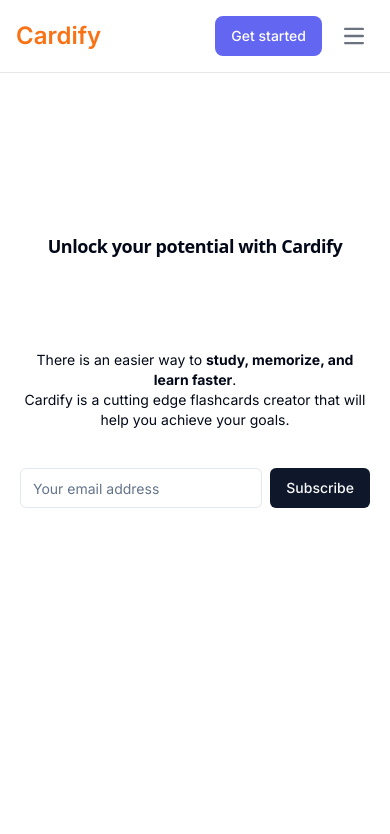
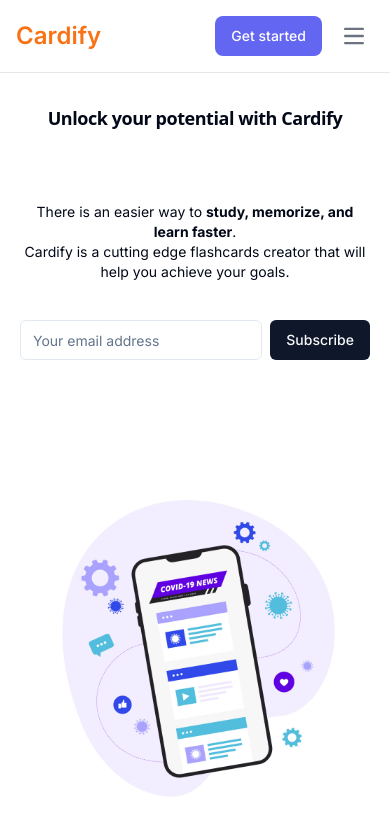
Before and after one commit to JustAkrab/cardify, a Next.js app: page / in a window 390 px wide. Shown: the top 834 px of the page. Built offline with nearby package versions, Linux system fonts and the light colour scheme.

Commit message:
Add email input

```diff
--- a/app/page.tsx
+++ b/app/page.tsx
@@ -4,15 +4,14 @@
 import React from 'react';
 import { motion } from 'framer-motion';
 import { EmailButton, Subscribe } from '@/components/EmailButton';
-import { Button } from "@/components/ui/button"
-import { Input } from "@/components/ui/input"
+import Image from 'next/image';
 
 const Home = () => {
     return (
-		<div className="w-full h-screen overflow-hidden justify-between fc py-48 bg-background text-foreground px-5 sm:px-10">
+        <div className="w-full h-screen overflow-hidden justify-between fc py-16 bg-background text-foreground px-5 sm:px-10">
             <div className="max-w-6xl w-full fc justify-start">
                 <TextEffect
-					className="relative z-10 text-lg md:text-7xl tracking-tight text-center font-sans font-bold mb-10"
+                    className="relative z-10 text-lg md:text-7xl tracking-tight text-center font-sans font-bold mb-5"
                     per="word"
                     as="h3"
                     preset="blur"
@@ -33,6 +32,14 @@
                 <Subscribe />
             </div>
             {/* add phone graphic or such */}
+            <div className="mt-2 flex justify-center">
+                <Image
+                    src="/image1.jpg"
+                    alt="Phone graphic"
+                    width={900}
+                    height={900}
+                />
+            </div>
         </div>
     );
 };
```
Lines whose indentation alone changed are shown as unchanged.
